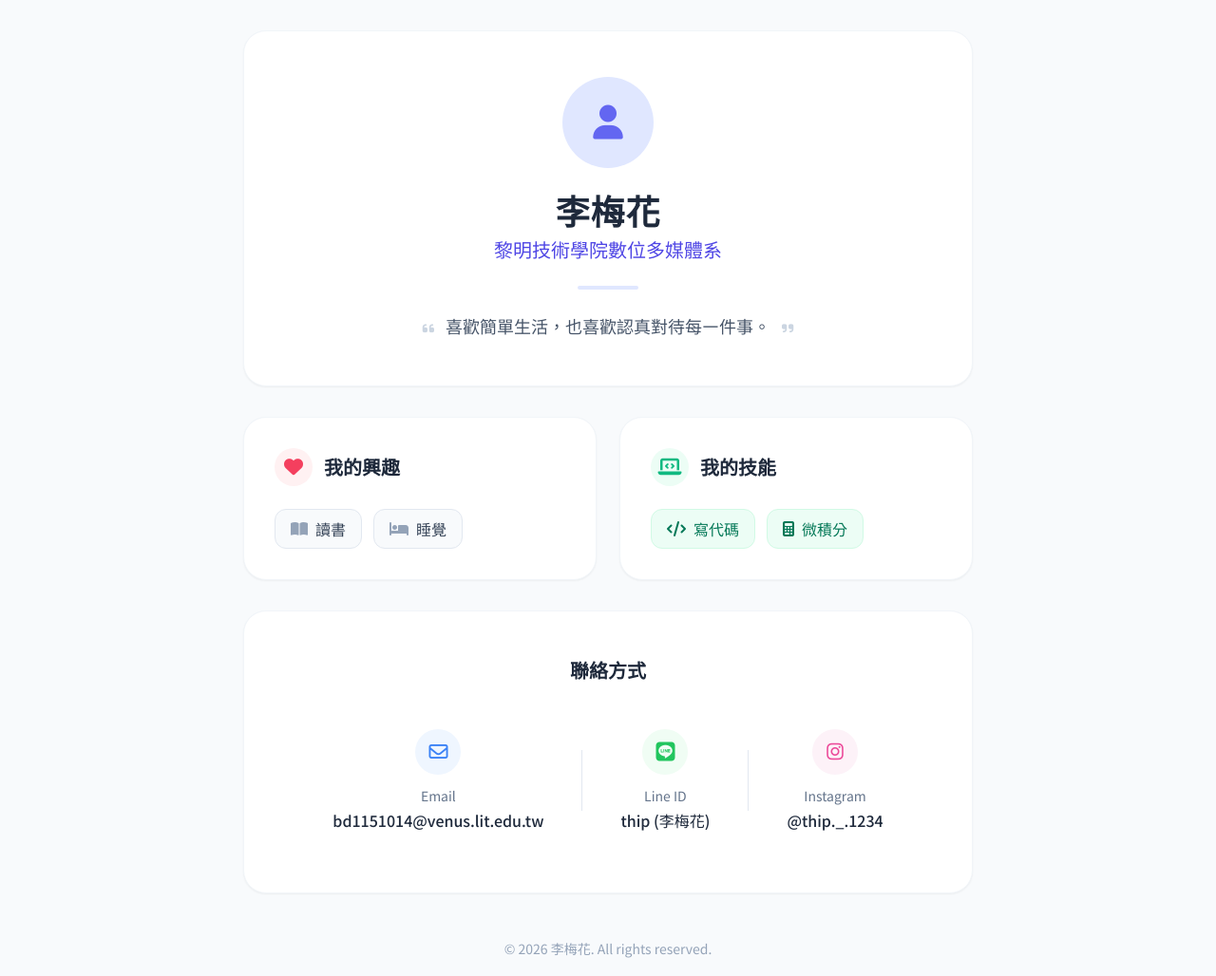
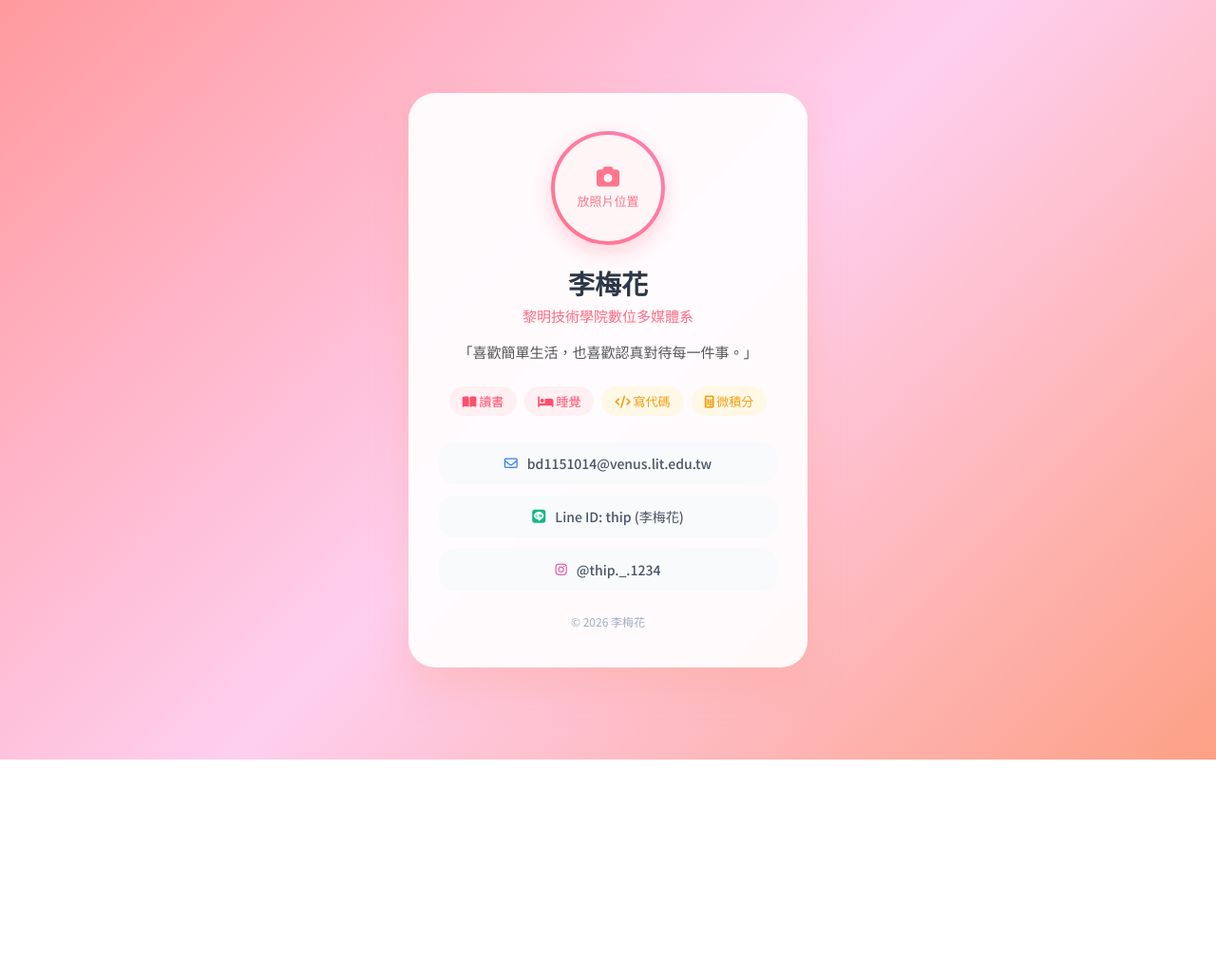
Before and after one commit to bd1151014-prog/1151014thip, a plain HTML site: page index.html in a window 1280 px wide. Shown: the whole page at 95% size. After the commit the page ends 800 px from the top, so only its background shows below. Drawn offline with nearby package versions, Linux system fonts and the light colour scheme.

Commit message:
Update index.html

```diff
--- a/index.html
+++ b/index.html
@@ -3,142 +3,207 @@
 <head>
     <meta charset="UTF-8">
     <meta name="viewport" content="width=device-width, initial-scale=1.0">
-    <title>李梅花 | 個人履歷</title>
-
-    <!-- 引入 Tailwind CSS 以進行現代化排版與樣式設計 -->
-    <script src="https://cdn.tailwindcss.com"></script>
-
-    <!-- 引入 Font Awesome 提供專業圖示 -->
+    <title>李梅花 | 個人網頁</title>
+    <!-- 引入 Google Fonts 與 Font Awesome 圖示 -->
+    <link href="https://fonts.googleapis.com/css2?family=Noto+Sans+TC:wght@400;500;700&display=swap" rel="stylesheet">
     <link rel="stylesheet" href="https://cdnjs.cloudflare.com/ajax/libs/font-awesome/6.4.0/css/all.min.css">
 
-    <!-- 引入 Google Fonts (Noto Sans TC) 以優化中文字體顯示 -->
-    <link rel="preconnect" href="https://fonts.googleapis.com">
-    <link rel="preconnect" href="https://fonts.gstatic.com" crossorigin>
-    <link href="https://fonts.googleapis.com/css2?family=Noto+Sans+TC:wght@300;400;500;700&display=swap" rel="stylesheet">
+    <style>
+        * {
+            box-sizing: border-box;
+            margin: 0;
+            padding: 0;
+        }
 
-    <style>
         body {
             font-family: 'Noto Sans TC', sans-serif;
-            background-color: #f8fafc; /* Tailwind slate-50 */
-            color: #334155; /* Tailwind slate-700 */
+            /* 亮麗的粉橘漸層背景 */
+            background: linear-gradient(135deg, #ff9a9e 0%, #fecfef 50%, #fda085 100%);
+            min-height: 100vh;
+            display: flex;
+            align-items: center;
+            justify-content: center;
+            padding: 20px;
+            color: #333;
         }
 
-        /* 加入簡單的淡入動畫讓網頁載入時更平滑 */
-        .fade-in {
-            animation: fadeIn 0.8s ease-in-out;
+        .card {
+            background: rgba(255, 255, 255, 0.92);
+            backdrop-filter: blur(10px);
+            border-radius: 28px;
+            padding: 40px 32px;
+            max-width: 420px;
+            width: 100%;
+            text-align: center;
+            box-shadow: 0 20px 40px rgba(253, 160, 133, 0.3);
+            animation: popUp 0.6s ease-out;
         }
 
-        @keyframes fadeIn {
-            from { opacity: 0; transform: translateY(20px); }
+        @keyframes popUp {
+            from { opacity: 0; transform: translateY(15px); }
             to { opacity: 1; transform: translateY(0); }
+        }
+
+        /* 個人照片預留區塊 */
+        .avatar-box {
+            width: 120px;
+            height: 120px;
+            margin: 0 auto 20px;
+            border-radius: 50%;
+            background: linear-gradient(45deg, #ff758c, #ff7eb3);
+            padding: 4px; /* 亮麗外框 */
+            box-shadow: 0 8px 20px rgba(255, 117, 140, 0.3);
+        }
+
+        .avatar-placeholder {
+            width: 100%;
+            height: 100%;
+            border-radius: 50%;
+            background-color: #fff5f7;
+            display: flex;
+            flex-direction: column;
+            align-items: center;
+            justify-content: center;
+            color: #ff758c;
+            font-size: 13px;
+            overflow: hidden;
+        }
+
+        /* 若放上照片，圖片會自動填滿圓框 */
+        .avatar-placeholder img {
+            width: 100%;
+            height: 100%;
+            object-fit: cover;
+        }
+
+        h1 {
+            font-size: 28px;
+            font-weight: 700;
+            color: #2d3748;
+            margin-bottom: 4px;
+        }
+
+        .subtitle {
+            font-size: 15px;
+            font-weight: 500;
+            color: #ff6b81;
+            margin-bottom: 16px;
+        }
+
+        .bio {
+            font-size: 15px;
+            color: #555;
+            line-height: 1.6;
+            margin-bottom: 24px;
+        }
+
+        /* 興趣與技能標籤 */
+        .tags {
+            display: flex;
+            flex-wrap: wrap;
+            justify-content: center;
+            gap: 8px;
+            margin-bottom: 28px;
+        }
+
+        .tag {
+            padding: 6px 14px;
+            border-radius: 20px;
+            font-size: 13px;
+            font-weight: 500;
+        }
+
+        .tag.interest {
+            background-color: #fff0f3;
+            color: #ff4d6d;
+        }
+
+        .tag.skill {
+            background-color: #fff8e7;
+            color: #f59e0b;
+        }
+
+        /* 聯絡方式列表 */
+        .links {
+            display: flex;
+            flex-direction: column;
+            gap: 12px;
+        }
+
+        .link-btn {
+            display: flex;
+            align-items: center;
+            justify-content: center;
+            gap: 10px;
+            padding: 12px;
+            border-radius: 16px;
+            text-decoration: none;
+            font-size: 14px;
+            font-weight: 500;
+            color: #4a5568;
+            background-color: #f8fafc;
+            transition: transform 0.2s, background-color 0.2s;
+        }
+
+        .link-btn:hover {
+            transform: translateY(-2px);
+            background-color: #fff0f3;
+            color: #ff4d6d;
+        }
+
+        .footer {
+            margin-top: 24px;
+            font-size: 12px;
+            color: #a0aec0;
         }
     </style>
 </head>
-<body class="antialiased min-h-screen flex flex-col items-center justify-center p-4 md:p-8">
+<body>
 
-    <main class="max-w-3xl w-full space-y-8 fade-in">
+    <main class="card">
+        <!-- 個人照片位置 -->
+        <div class="avatar-box">
+            <div class="avatar-placeholder">
+                <!-- 有照片時，把下面這行註解打開，並將 "你的照片.jpg" 換成你的圖片檔名 -->
+                <!-- <img src="你的照片.jpg" alt="李梅花"> -->
 
-        <!-- Header / Intro 區塊 -->
-        <header class="bg-white rounded-3xl shadow-sm p-8 md:p-12 text-center border border-slate-100">
-            <div class="w-24 h-24 bg-indigo-100 text-indigo-500 rounded-full mx-auto flex items-center justify-center mb-6 text-4xl">
-                <i class="fa-solid fa-user"></i>
+                <i class="fa-solid fa-camera" style="font-size: 24px; margin-bottom: 4px;"></i>
+                <span>放照片位置</span>
             </div>
-            <h1 class="text-3xl md:text-4xl font-bold text-slate-800 mb-2 tracking-wide">李梅花</h1>
-            <h2 class="text-lg md:text-xl text-indigo-600 font-medium mb-6">黎明技術學院數位多媒體系</h2>
+        </div>
 
-            <div class="w-16 h-1 bg-indigo-100 mx-auto rounded-full mb-6"></div>
+        <!-- 基本資料 -->
+        <h1>李梅花</h1>
+        <div class="subtitle">黎明技術學院數位多媒體系</div>
+        <p class="bio">「喜歡簡單生活，也喜歡認真對待每一件事。」</p>
 
-            <p class="text-slate-600 text-lg leading-relaxed max-w-lg mx-auto">
-                <i class="fa-solid fa-quote-left text-slate-300 mr-2 text-sm"></i>
-                喜歡簡單生活，也喜歡認真對待每㇐件事。
-                <i class="fa-solid fa-quote-right text-slate-300 ml-2 text-sm"></i>
-            </p>
-        </header>
+        <!-- 精簡後的興趣與技能標籤 -->
+        <div class="tags">
+            <span class="tag interest"><i class="fa-solid fa-book-open"></i> 讀書</span>
+            <span class="tag interest"><i class="fa-solid fa-bed"></i> 睡覺</span>
+            <span class="tag skill"><i class="fa-solid fa-code"></i> 寫代碼</span>
+            <span class="tag skill"><i class="fa-solid fa-calculator"></i> 微積分</span>
+        </div>
 
-        <!-- About Me: 興趣與技能卡片 (Grid 排版) -->
-        <section class="grid grid-cols-1 md:grid-cols-2 gap-6">
+        <!-- 聯絡方式 -->
+        <div class="links">
+            <a href="mailto:bd1151014@venus.lit.edu.tw" class="link-btn">
+                <i class="fa-regular fa-envelope" style="color: #3b82f6;"></i>
+                bd1151014@venus.lit.edu.tw
+            </a>
+            <div class="link-btn">
+                <i class="fa-brands fa-line" style="color: #10b981;"></i>
+                Line ID: thip (李梅花)
+            </div>
+            <a href="https://instagram.com/thip._.1234" target="_blank" rel="noopener noreferrer" class="link-btn">
+                <i class="fa-brands fa-instagram" style="color: #ec4899;"></i>
+                @thip._.1234
+            </a>
+        </div>
 
-            <!-- 興趣卡片 -->
-            <div class="bg-white rounded-3xl shadow-sm p-8 border border-slate-100 hover:shadow-md transition-shadow duration-300">
-                <h3 class="text-xl font-bold text-slate-800 mb-6 flex items-center">
-                    <div class="w-10 h-10 rounded-full bg-rose-50 text-rose-500 flex items-center justify-center mr-3">
-                        <i class="fa-solid fa-heart"></i>
-                    </div>
-                    我的興趣
-                </h3>
-                <div class="flex flex-wrap gap-3">
-                    <span class="px-4 py-2 bg-slate-50 border border-slate-200 text-slate-700 rounded-xl flex items-center gap-2">
-                        <i class="fa-solid fa-book-open text-slate-400"></i> 讀書
-                    </span>
-                    <span class="px-4 py-2 bg-slate-50 border border-slate-200 text-slate-700 rounded-xl flex items-center gap-2">
-                        <i class="fa-solid fa-bed text-slate-400"></i> 睡覺
-                    </span>
-                </div>
-            </div>
-
-            <!-- 技能卡片 -->
-            <div class="bg-white rounded-3xl shadow-sm p-8 border border-slate-100 hover:shadow-md transition-shadow duration-300">
-                <h3 class="text-xl font-bold text-slate-800 mb-6 flex items-center">
-                    <div class="w-10 h-10 rounded-full bg-emerald-50 text-emerald-500 flex items-center justify-center mr-3">
-                        <i class="fa-solid fa-laptop-code"></i>
-                    </div>
-                    我的技能
-                </h3>
-                <div class="flex flex-wrap gap-3">
-                    <span class="px-4 py-2 bg-emerald-50 border border-emerald-100 text-emerald-700 rounded-xl flex items-center gap-2">
-                        <i class="fa-solid fa-code"></i> 寫代碼
-                    </span>
-                    <span class="px-4 py-2 bg-emerald-50 border border-emerald-100 text-emerald-700 rounded-xl flex items-center gap-2">
-                        <i class="fa-solid fa-calculator"></i> 微積分
-                    </span>
-                </div>
-            </div>
-
-        </section>
-
-        <!-- 聯繫方式區塊 -->
-        <section class="bg-white rounded-3xl shadow-sm p-8 md:p-12 border border-slate-100 text-center">
-            <h3 class="text-xl font-bold text-slate-800 mb-8">聯絡方式</h3>
-
-            <div class="flex flex-col md:flex-row items-center justify-center gap-6">
-                <!-- Email -->
-                <a href="mailto:bd1151014@venus.lit.edu.tw" class="group flex flex-col items-center p-4 w-full md:w-auto hover:bg-slate-50 rounded-2xl transition-colors">
-                    <div class="w-12 h-12 rounded-full bg-blue-50 text-blue-500 flex items-center justify-center text-xl mb-3 group-hover:scale-110 transition-transform">
-                        <i class="fa-regular fa-envelope"></i>
-                    </div>
-                    <span class="text-sm text-slate-500 mb-1">Email</span>
-                    <span class="text-slate-800 font-medium break-all">bd1151014@venus.lit.edu.tw</span>
-                </a>
-
-                <!-- Line -->
-                <div class="w-px h-16 bg-slate-200 hidden md:block"></div>
-
-                <div class="group flex flex-col items-center p-4 w-full md:w-auto hover:bg-slate-50 rounded-2xl transition-colors">
-                    <div class="w-12 h-12 rounded-full bg-green-50 text-green-500 flex items-center justify-center text-xl mb-3 group-hover:scale-110 transition-transform">
-                        <i class="fa-brands fa-line"></i>
-                    </div>
-                    <span class="text-sm text-slate-500 mb-1">Line ID</span>
-                    <span class="text-slate-800 font-medium">thip (李梅花)</span>
-                </div>
-
-                <!-- Instagram -->
-                <div class="w-px h-16 bg-slate-200 hidden md:block"></div>
-
-                <a href="https://instagram.com/thip._.1234" target="_blank" rel="noopener noreferrer" class="group flex flex-col items-center p-4 w-full md:w-auto hover:bg-slate-50 rounded-2xl transition-colors">
-                    <div class="w-12 h-12 rounded-full bg-pink-50 text-pink-500 flex items-center justify-center text-xl mb-3 group-hover:scale-110 transition-transform">
-                        <i class="fa-brands fa-instagram"></i>
-                    </div>
-                    <span class="text-sm text-slate-500 mb-1">Instagram</span>
-                    <span class="text-slate-800 font-medium">@thip._.1234</span>
-                </a>
-            </div>
-        </section>
-
-        <!-- Footer -->
-        <footer class="text-center text-slate-400 text-sm py-4">
-            &copy; 2026 李梅花. All rights reserved.
-        </footer>
-
+        <div class="footer">
+            &copy; 2026 李梅花
+        </div>
     </main>
 
 </body>
```
